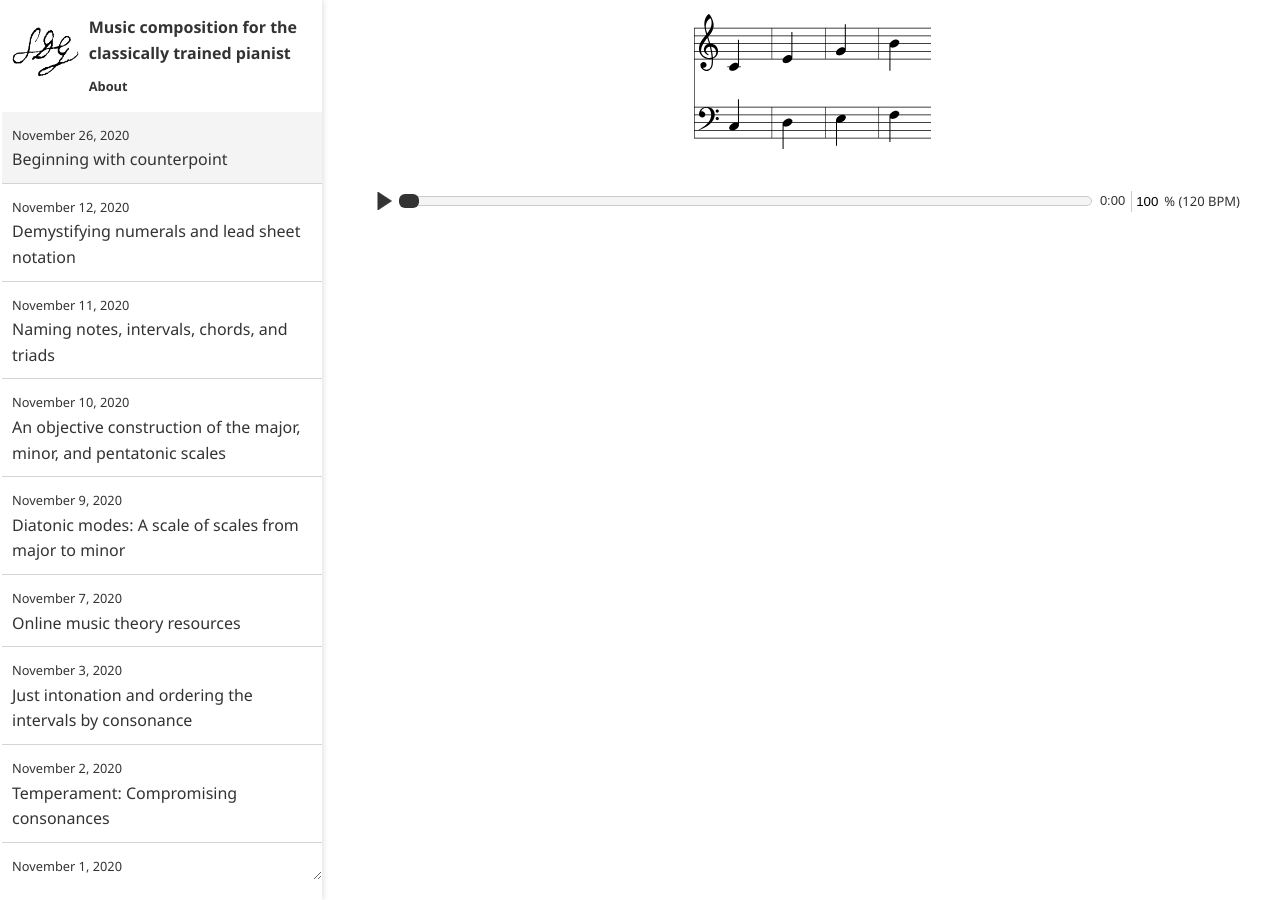
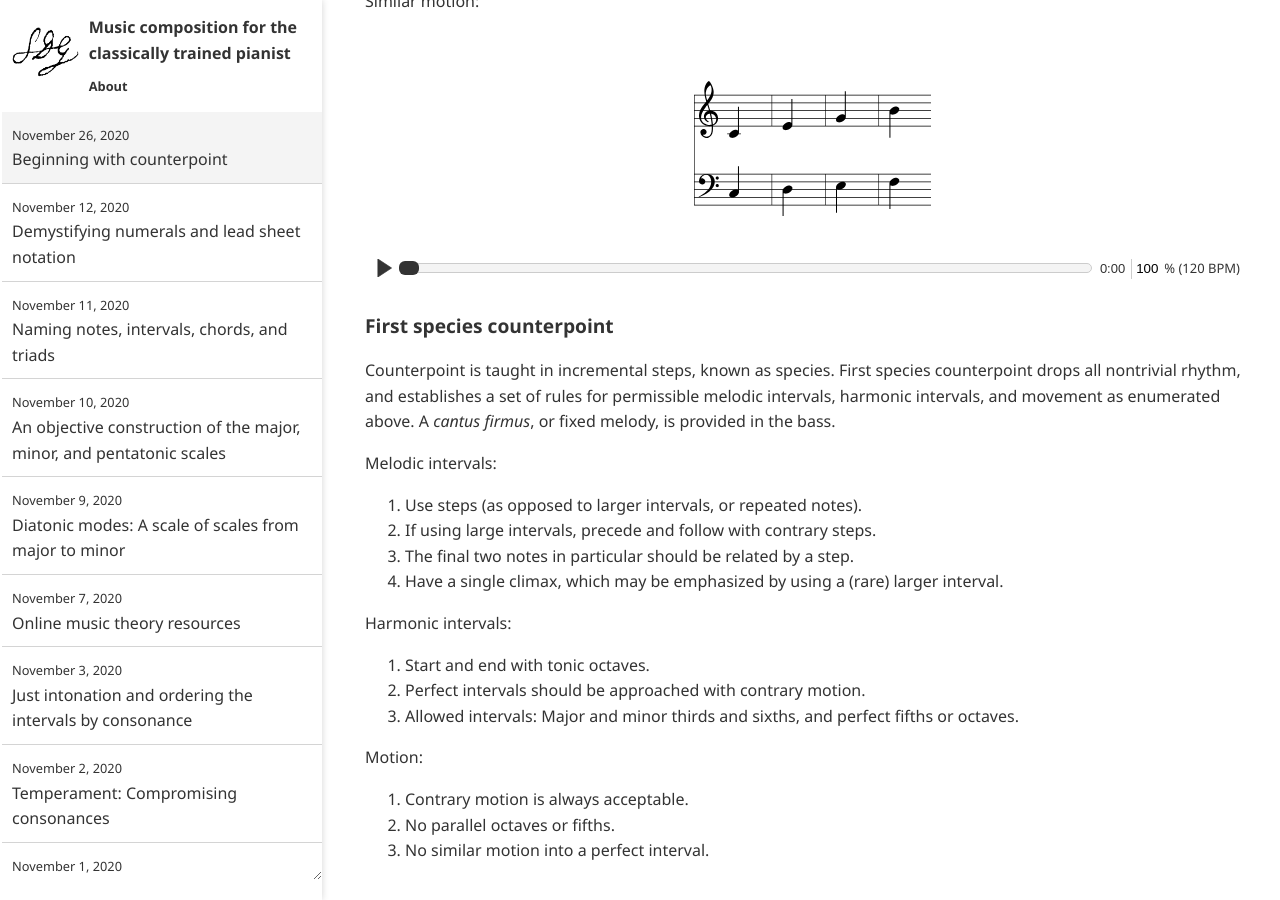
Before and after one commit to ansyblenetwork/sdg, a Jekyll site: the page built from _posts/2020-11-26-beginning-with-counterpoint.md, in a window 1280 px wide and 900 px high, scrolled down 1433 px. Built offline with Jekyll 4.4.1, drawn with Linux system fonts in a browser that asks for light colours; some of the changed text lies outside the part shown.

Commit message:
Update 2020-11-26-beginning-with-counterpoint.md

```diff
--- a/_posts/2020-11-26-beginning-with-counterpoint.md
+++ b/_posts/2020-11-26-beginning-with-counterpoint.md
@@ -2,7 +2,10 @@
 title: "Beginning with counterpoint"
 ---
 
-I was fully intending to make this post about cadences, as an entry into harmony. But then I started reading about cadences, and got bored, perhaps due to past familiarity but also due to a lack of motive. Further, my current favorite resource, [Integrated Music Theory](https://intmus.github.io/inttheory20-21/05-counterpoint-embell-shapes/1-introcounterpoint.html) discusses counterpoint briefly before proceeding to harmony. I realized then that this is the sensible thing to do: From the perspective of sound and consonance, counterpoint is more basic; more pure and honest, than harmony. It is only my impressions about the order of music curriculum that suggests that harmony should be taught first.
+I was fully intending to make this post about cadences, as an entry into harmony. But then I started reading about cadences, and got bored, perhaps due to past familiarity but also due to a lack of motive. Further, my current favorite resource, [Integrated Music Theory](https://intmus.github.io/inttheory20-21/05-counterpoint-embell-shapes/1-introcounterpoint.html), discusses counterpoint briefly before proceeding to harmony. I realized then that this is the sensible thing to do: From the perspective of sound and consonance, counterpoint is more pure and honest, than harmony. It is only my impressions about the order of music curriculum that suggests that harmony should be taught first.
+
+The content here is standard in music curriculum, established by Fux. Still, I'm not familiar with it, so I reproduce it here.
+
 
 ### Contrapunctal motion
 
@@ -69,3 +72,27 @@ V:2 clef=bass
 C,|D,|E,|F,
 `);
 </script>
+
+
+### First species counterpoint
+
+Counterpoint is taught in incremental steps, known as species. First species counterpoint drops all nontrivial rhythm, and establishes a set of rules for permissible melodic intervals, harmonic intervals, and movement as enumerated above. A _cantus firmus_, or fixed melody, is provided in the bass.
+
+Melodic intervals:
+
+1. Use steps (as opposed to larger intervals, or repeated notes).
+2. If using large intervals, precede and follow with contrary steps.
+3. The final two notes in particular should be related by a step.
+2. Have a single climax, which may be emphasized by using a (rare) larger interval.
+
+Harmonic intervals:
+
+1. Start and end with tonic octaves.
+2. Perfect intervals should be approached with contrary motion.
+3. Allowed intervals: Major and minor thirds and sixths, and perfect fifths or octaves.
+
+Motion:
+
+1. Contrary motion is always acceptable.
+2. No parallel octaves or fifths.
+3. No similar motion into a perfect interval.
```
